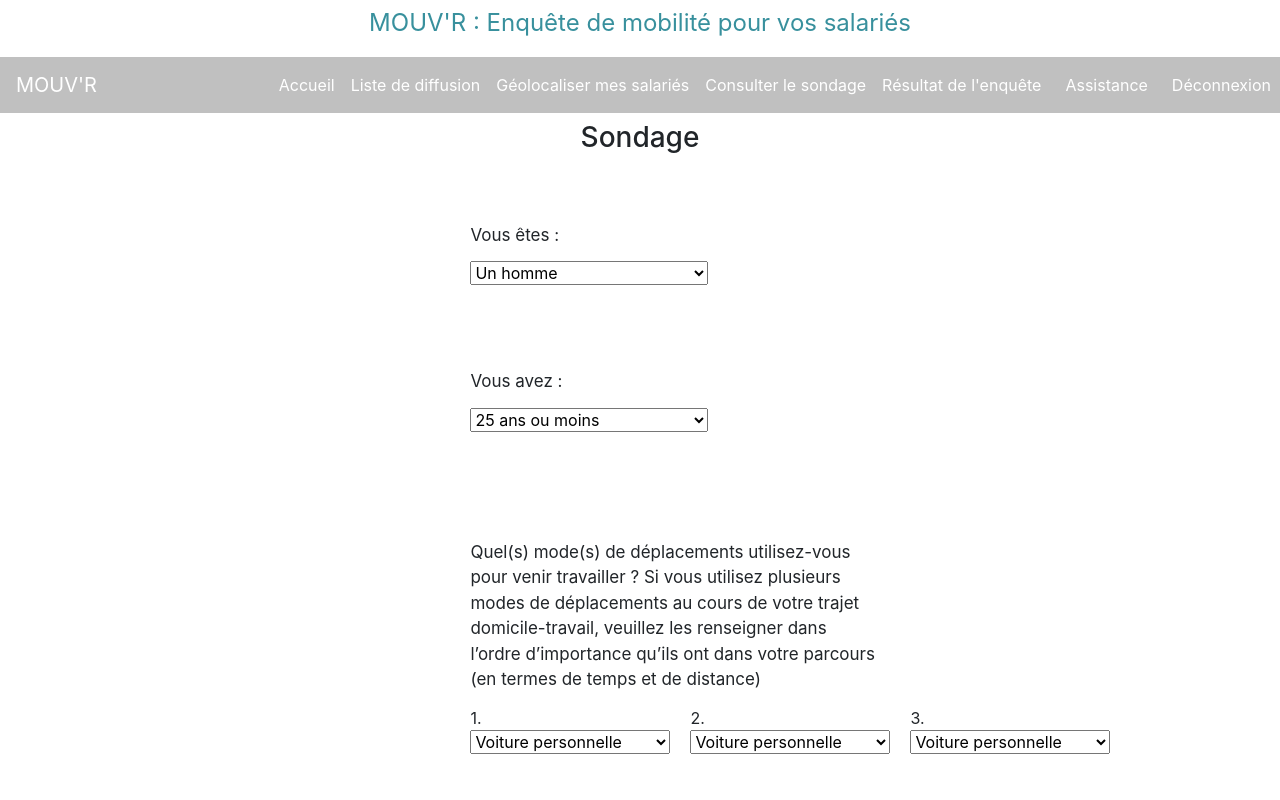
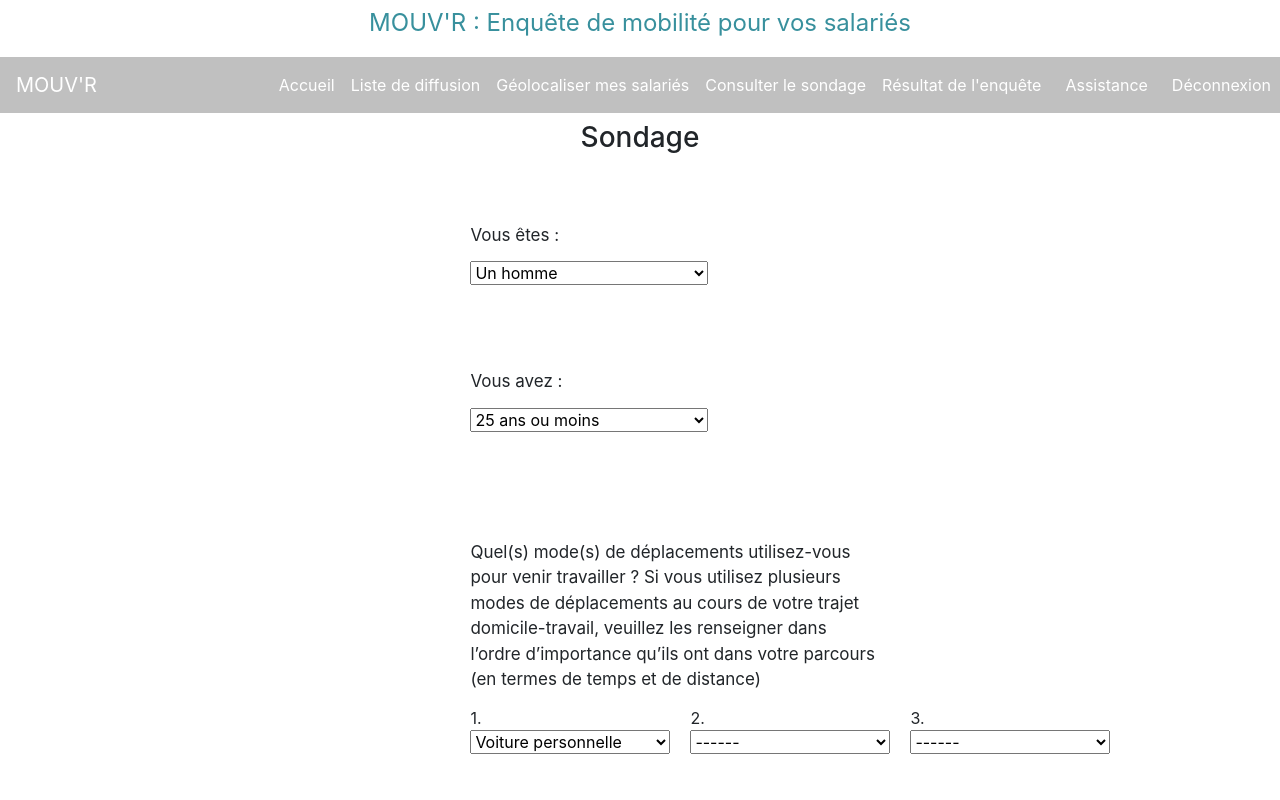
Before and after one commit to EdouardSellier/wcs-ouvert, a React (Create React App) app in the folder front/: page /sondage in a window 1280 px wide. Shown: the top 800 px of the page. Built offline with nearby package versions, Linux system fonts and the light colour scheme.

Commit message:
Switch's case 3 modified.

```diff
--- a/front/src/components/Sondage.jsx
+++ b/front/src/components/Sondage.jsx
@@ -17,7 +17,7 @@ const MultipleOption = props => {
             <select
               id={props.data.id}
               className="w-100"
-              onChange={props.function}
+              onChange={event => props.function(event, props.data.index)}
             >
               {props.data.possibilities.map(content => {
                 return <option key={content}>{content}</option>;
@@ -29,8 +29,9 @@ const MultipleOption = props => {
             <select
               id={props.data.id}
               className="w-100"
-              onChange={props.function}
+              onChange={event => props.function(event, props.data.index)}
             >
+              <option>------</option>
               {props.data.possibilities.map(content => {
                 return <option key={content}>{content}</option>;
               })}
@@ -41,8 +42,9 @@ const MultipleOption = props => {
             <select
               id={props.data.id}
               className="w-100"
-              onChange={props.function}
+              onChange={event => props.function(event, props.data.index)}
             >
+              <option>------</option>
               {props.data.possibilities.map(content => {
                 return <option key={content}>{content}</option>;
               })}
@@ -429,14 +431,13 @@ class Sondage extends Component {
       statesForm: {
         genre: undefined,
         age: undefined,
-        principalTransport: undefined
+        principalTransport: []
       }
     };
   }
 
   changeFormState(event, index) {
-    let statesForm = this.state.statesForm;
-    switch (index) {
+    /*switch (index) {
       case "genre":
         statesForm.genre = event.target.value;
         break;
@@ -444,11 +445,11 @@ class Sondage extends Component {
         statesForm.age = event.target.value;
         break;
       case "principalTransport":
-        statesForm.principalTransport = event.target.value;
+        alert("dty");
         break;
       default:
         return <p>Une erreur a été rencontrée.</p>;
-    }
+    }*/
   }
 
   render() {
```
